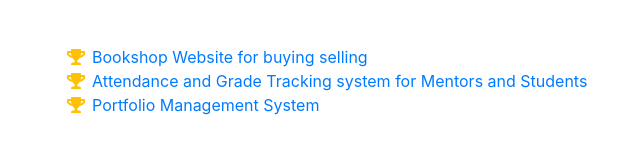
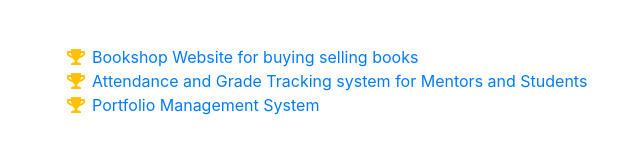
Before and after one commit to danialfaisal/Personal-Website, a website with bundled scripts: page index.html in a window 1280 px wide. Shown: the part 4367-4521 px from the top of the page, 268-908 px from the left. Built offline with nearby package versions, Linux system fonts and the light colour scheme; a web font is replaced by a local one.

Commit message:
Projects Updated

```diff
--- a/index.html
+++ b/index.html
@@ -244,7 +244,7 @@
           <li>
             <a href="https://bookinator-team3.herokuapp.com/">
             <i class="fa-li fa fa-trophy text-warning"></i>
-            Bookshop Website for buying selling</li></a>
+            Bookshop Website for buying selling books</li></a>
           <li>
             <a href="https://omk2-msd.herokuapp.com/">
             <i class="fa-li fa fa-trophy text-warning"></i>
```
